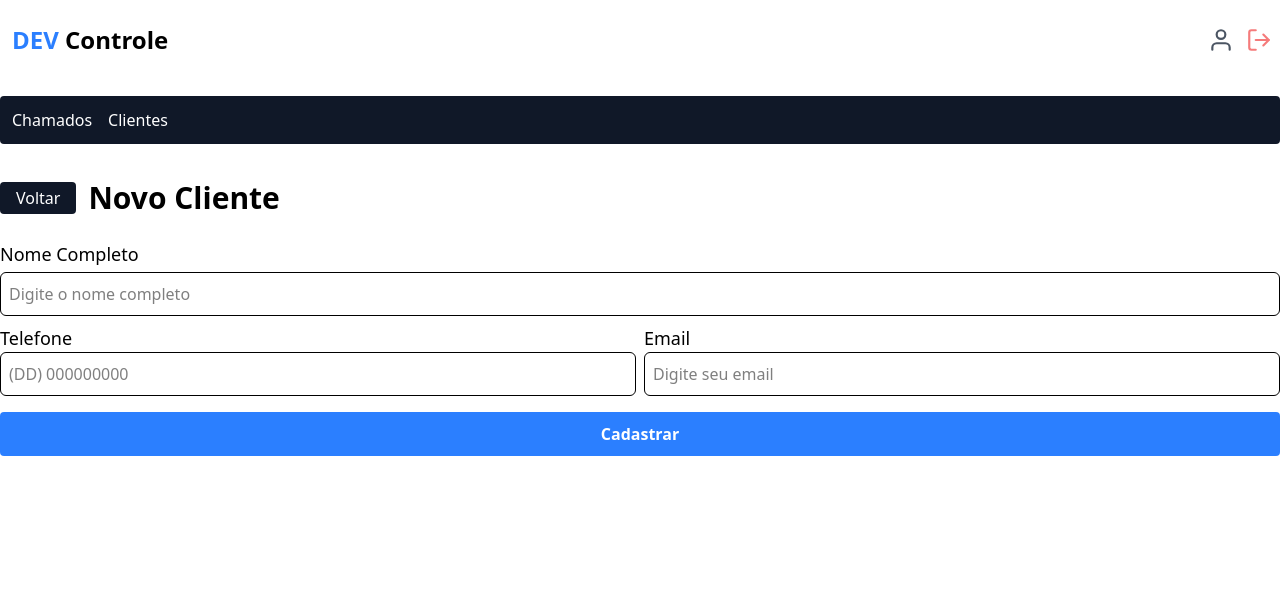
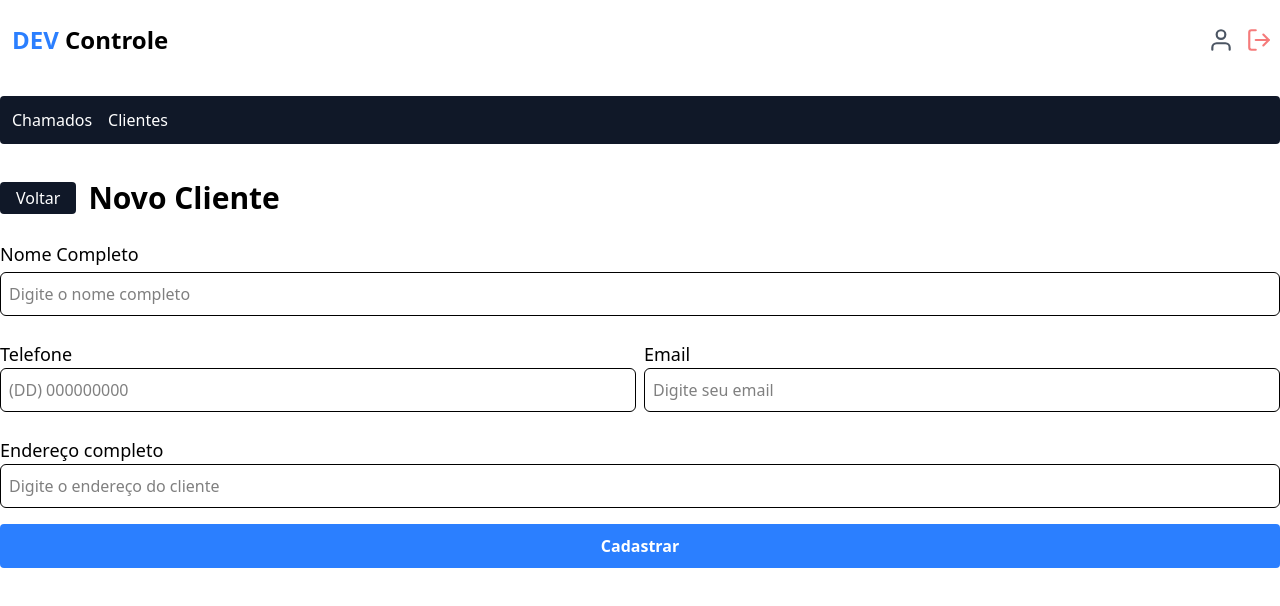
Before and after one commit to Carloss0002/dev_controle, a Next.js app: page /dashboard/customer/new in a window 1280 px wide. Shown: the top 606 px of the page. Built offline with nearby package versions, Linux system fonts and the light colour scheme; no server answers; sample sign-in values are in the browser's storage.

Commit message:
feat: salvando customers no banco de dados

```diff
--- a/package.json
+++ b/package.json
@@ -12,6 +12,7 @@
     "@auth/prisma-adapter": "^2.8.0",
     "@hookform/resolvers": "^5.0.1",
     "@prisma/client": "^6.6.0",
+    "axios": "^1.9.0",
     "next": "15.3.0",
     "next-auth": "^4.24.11",
     "react": "^19.0.0",
--- /dev/null
+++ b/src/app/api/customer/route.ts
@@ -0,0 +1,31 @@
+import {NextResponse} from 'next/server'
+import { getServerSession } from 'next-auth';
+import { authOptions } from '@/lib/auth';
+import prisma from '@/lib/prisma';
+
+export async function POST(request: Request){
+    const session = await getServerSession(authOptions)
+
+    if (!session || !session.user){
+        return NextResponse.json({error: "Not authorized"}, {status: 401})
+    }
+
+
+    const { name, email, phone, address, userId } = await request.json();
+
+    try {
+        await prisma.customer.create({
+            data: {
+                name,
+                phone,
+                email,
+                address: address ? address : "",
+                userId,
+            }
+        })
+
+        return NextResponse.json({message: "Cliente cadastrado com sucesso!"})
+    } catch (err) {
+        return NextResponse.json({error: "Failed create new customer"}, {status: 400})
+    }
+}
--- a/src/app/dashboard/customer/components/form/Form.tsx
+++ b/src/app/dashboard/customer/components/form/Form.tsx
@@ -4,6 +4,8 @@ import { useForm } from 'react-hook-form'
 import { z } from 'zod'
 import {zodResolver} from '@hookform/resolvers/zod'
 import { Input } from '@/components/input/FormInput'
+import api from '@/lib/api'
+import { useRouter } from 'next/router'
 
 const schema = z.object({
     name: z.string().min(1, "O campo nome é obrigatório"),
@@ -18,18 +20,28 @@ const schema = z.object({
     }, {
         message: "O número de telefone deve estar DDD (DD) 999999999"
     }),
-    addres: z.string()
+    address: z.string()
 })
 
 type FormData = z.infer<typeof schema>
 
-export function NewCustomerForm(){
+export function NewCustomerForm({userId}: {userId: string}){
     const { register, handleSubmit, formState: {errors}} = useForm<FormData>({
         resolver: zodResolver(schema)
     })
 
-    function handleRegisterCustomer(data: FormData){
-        console.log(data)
+    const router  = useRouter()
+
+    async function handleRegisterCustomer(data: FormData){
+        const response = await api.post("/api/customer", {
+            name: data.name,
+            phone: data.phone,
+            email: data.email,
+            userId,
+            address: data.address
+        });
+        router.replace('/dashboard/customer')
+        console.log(response.data);
     }
     return (
         <form className='flex flex-col mt-6' onSubmit={handleSubmit(handleRegisterCustomer)}>
@@ -40,7 +52,7 @@ export function NewCustomerForm(){
                 {...register("name")}
                 error={errors.name?.message}
             />
-            <div className="flex gap-2 mt-2 flex-col sm:flex-row">
+            <div className="flex gap-2 mt-6 flex-col sm:flex-row">
                 <div className='flex-1 flex-col'>
                     <label htmlFor='phone' className="mb-1 text-lg font-medium">Telefone</label>
                     <Input
@@ -62,6 +74,16 @@ export function NewCustomerForm(){
                     />
                 </div>
             </div>
+            <div className='flex-1 mt-6'>
+                <label htmlFor='address' className="mb-1 text-lg font-medium">Endereço completo</label>
+                <Input
+                    type='text'
+                    placeholder='Digite o endereço do cliente'
+                    {...register("address")}
+                    error={errors.address?.message}
+                    id='address'
+                />
+            </div>
             <button type='submit' className='bg-blue-500 my-4 px-2 h-11 rounded text-white font-bold'>
                 Cadastrar
             </button>
--- a/src/app/dashboard/customer/new/page.tsx
+++ b/src/app/dashboard/customer/new/page.tsx
@@ -22,7 +22,7 @@ export default async function NewCustomer(){
                     <h1 className="text-3xl font-bold">Novo Cliente</h1>
                 </div>
 
-                <NewCustomerForm/>
+                <NewCustomerForm userId={session.user.id}/>
             </main>
         </Container>
     )
--- /dev/null
+++ b/src/lib/api.ts
@@ -0,0 +1,7 @@
+import axios from "axios";
+
+export const api = axios.create({
+    baseURL: process.env.HOST_URL as string
+})
+
+export default api
```
Also changed, not shown: 1 other file (tests, documents, lock files or other folders).
